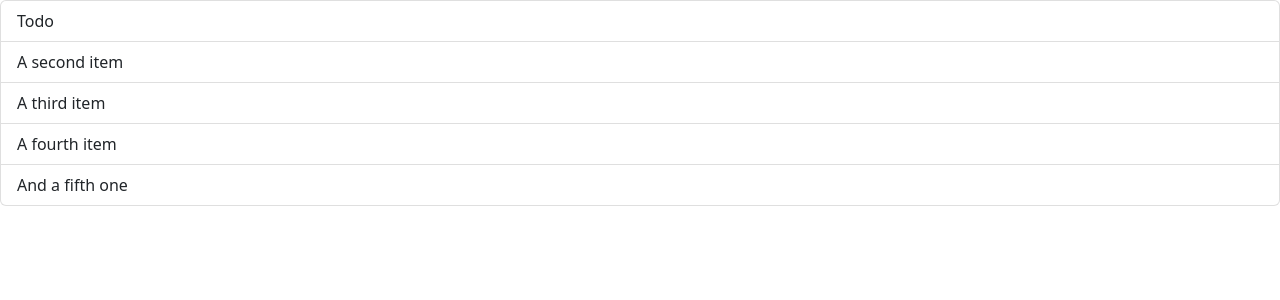
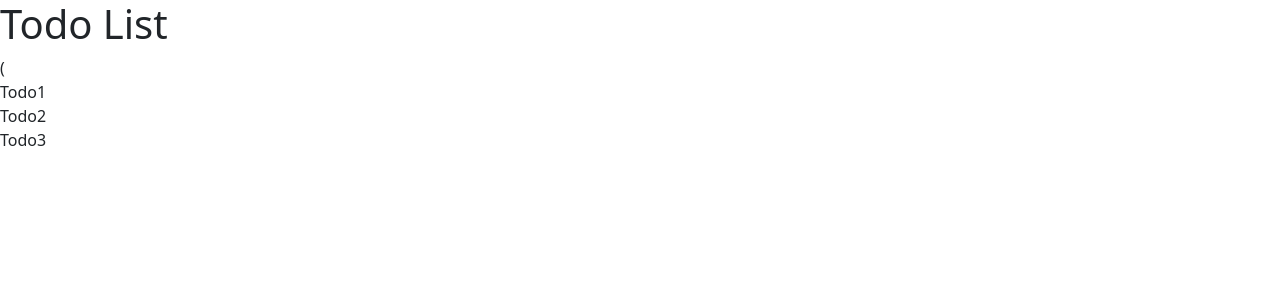
Before and after one commit to Isakso/React-frontend-, a React (Vite) app in the folder react-app/: page / in a window 1280 px wide. Shown: the top 300 px of the page. Built offline with nearby package versions, Linux system fonts and the light colour scheme.

Commit message:
created map of items

```diff
--- a/react-app/src/components/ListGroup.tsx
+++ b/react-app/src/components/ListGroup.tsx
@@ -1,13 +1,14 @@
-
 function ListGroup(){
 
-return (<ul className="list-group">
-  <li className="list-group-item">Todo</li>
-  <li className="list-group-item">A second item</li>
-  <li className="list-group-item">A third item</li>
-  <li className="list-group-item">A fourth item</li>
-  <li className="list-group-item">And a fifth one</li>
-</ul>);
+const items = ["Todo1", "Todo2","Todo3"]
+
+ return(
+    <>
+     <h1>Todo List</h1>
+
+      (<ul className="list-group">
+        {items.map((items)=>(<li>{items}</li>))}
+        </ul>
+    </>);
 }
-
 export default ListGroup;
```
